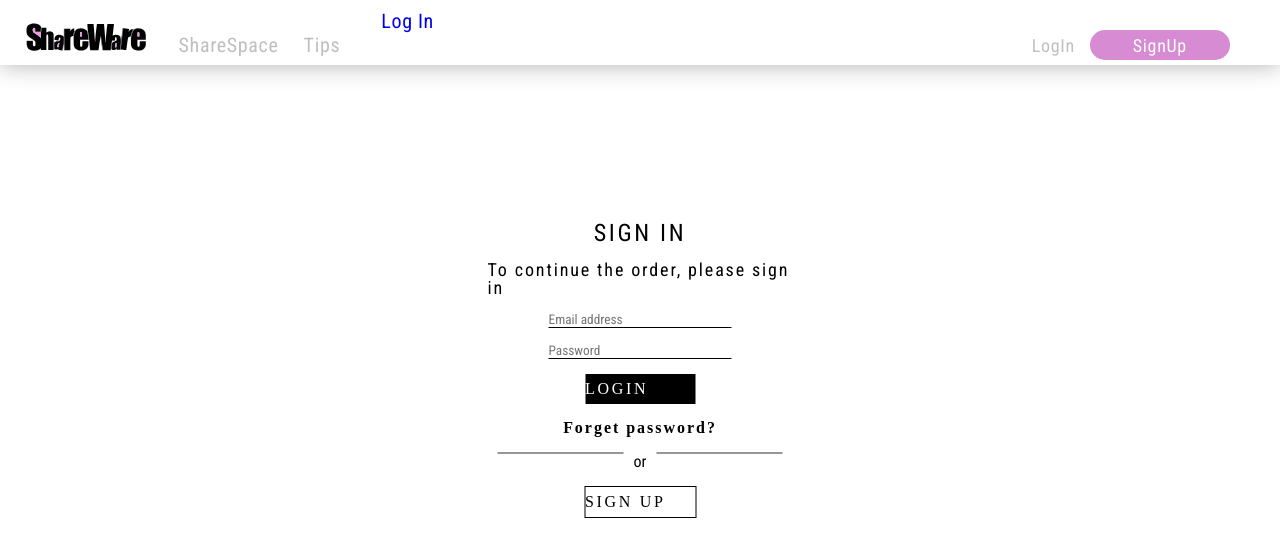
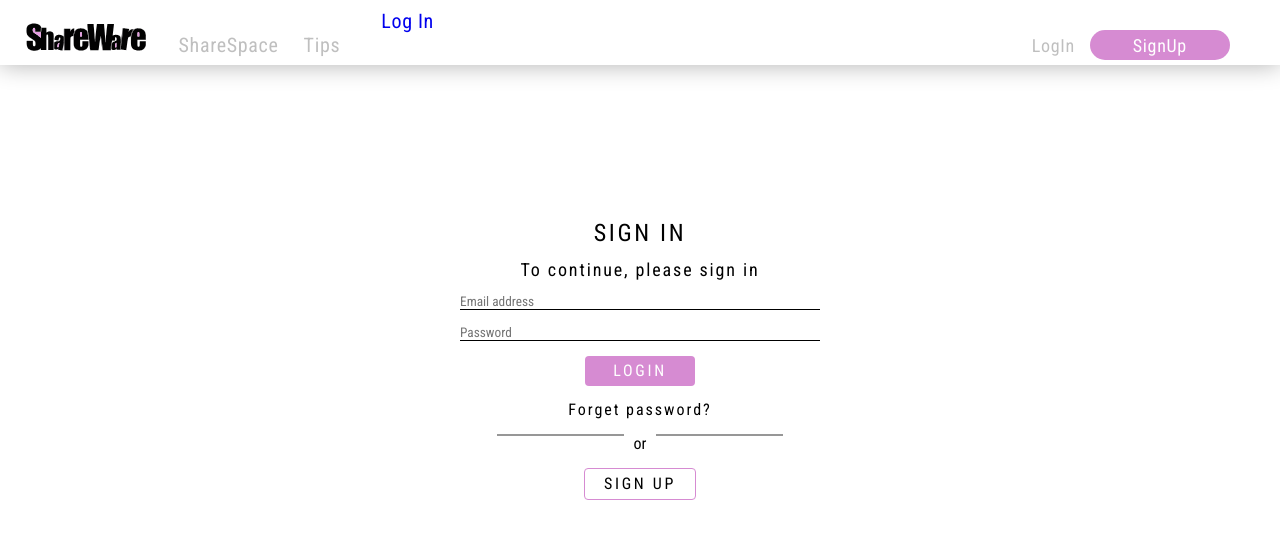
Before and after one commit to YuvalWeiss1403/SharewareFrontend, a React (Create React App) app: page /LogIn in a window 1280 px wide. Shown: the top 556 px of the page. Built offline with nearby package versions, Linux system fonts and the light colour scheme; no server answers.

Commit message:
update css

```diff
--- a/src/component/General/Footer/Footer.css
+++ b/src/component/General/Footer/Footer.css
@@ -16,6 +16,9 @@ button {
 	height: 12vh;
 	gap: 3%;
 	font-size: 18px;
+	position: absolute;
+	bottom: 0;
+	width: 100%;
 }
 
 .footer-button {
@@ -23,5 +26,4 @@ button {
 }
 
 @media (min-width: 375px) and (max-width: 700px) {
-
 }
--- a/src/component/LogInPage/LogInPage.css
+++ b/src/component/LogInPage/LogInPage.css
@@ -8,15 +8,13 @@
 }
 
 .login-content {
-	font-family: 'Helvetica Neue Thin';
 	position: absolute;
 	top: 50%;
 	left: 50%;
 	transform: translate(-50%, -50%);
-	width: 345px;
+	width: 50%;
 	background-color: white;
 	height: 50vh;
-	overflow: scroll;
 	display: flex;
 	align-items: center;
 	justify-content: flex-start;
@@ -48,21 +46,22 @@
 
 #page-login {
 	border: 0;
-	background-color: black;
+	background-color: #d68bd2;
 	color: white;
+	border-radius: 4px;
 	font-size: 16px;
 	line-height: 20px;
 	letter-spacing: 2.67px;
 	text-transform: uppercase;
 	width: 110px;
 	height: 30px;
+	text-align: center;
 }
 #page-login:hover {
 	background-color: #979797;
 }
 #page-forget-password {
 	border: 0;
-	font-weight: 600;
 	line-height: 18px;
 	letter-spacing: 1.97px;
 	background-color: transparent;
@@ -83,7 +82,7 @@
 }
 
 #page-sign-up-button {
-	border: 0.5px solid black;
+	border: 0.5px solid #d68bd2;
 	background-color: transparent;
 	color: black;
 	font-size: 16px;
@@ -91,6 +90,8 @@
 	letter-spacing: 2.67px;
 	text-transform: uppercase;
 	width: 110px;
+	text-align: center;
+	border-radius: 4px;
 	height: 30px;
 }
 /* width */
--- a/src/component/LogInPage/LogInPage.tsx
+++ b/src/component/LogInPage/LogInPage.tsx
@@ -34,7 +34,7 @@ const LogInPage: React.FC = () => {
 			<div className="login-content">
 				<div className="signIn-page-heading">Sign in</div>
 				<div className="signIn-page-secondary-heading">
-					To continue the order, please sign in
+					To continue, please sign in
 				</div>
 				<input
 					value={Email}
--- a/src/component/SignUp/SignUp.css
+++ b/src/component/SignUp/SignUp.css
@@ -10,13 +10,10 @@
 }
 
 .signUp-content {
-	font-family: 'Helvetica Neue Thin';
 	position: absolute;
 	top: 50%;
 	left: 50%;
 	transform: translate(-50%, -50%);
-	background-color: white;
-	overflow: scroll;
 	display: flex;
 	align-items: center;
 	justify-content: flex-start;
@@ -62,7 +59,7 @@
 }
 .signUp-content #page-sign-up-button {
 	border: 0;
-	background-color: black;
+	background-color: #d68bd2;
 	color: white;
 	font-size: 16px;
 	line-height: 20px;
```
Lines whose indentation alone changed are shown as unchanged.
